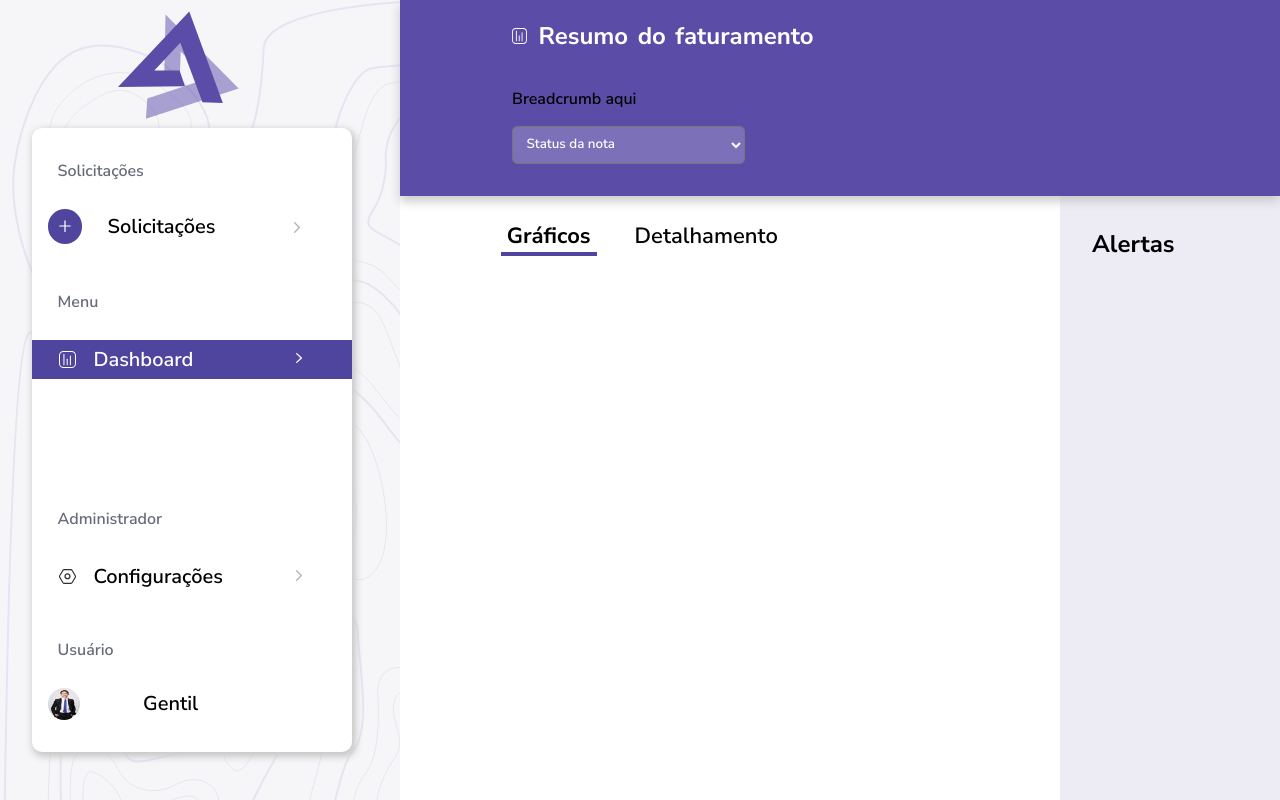
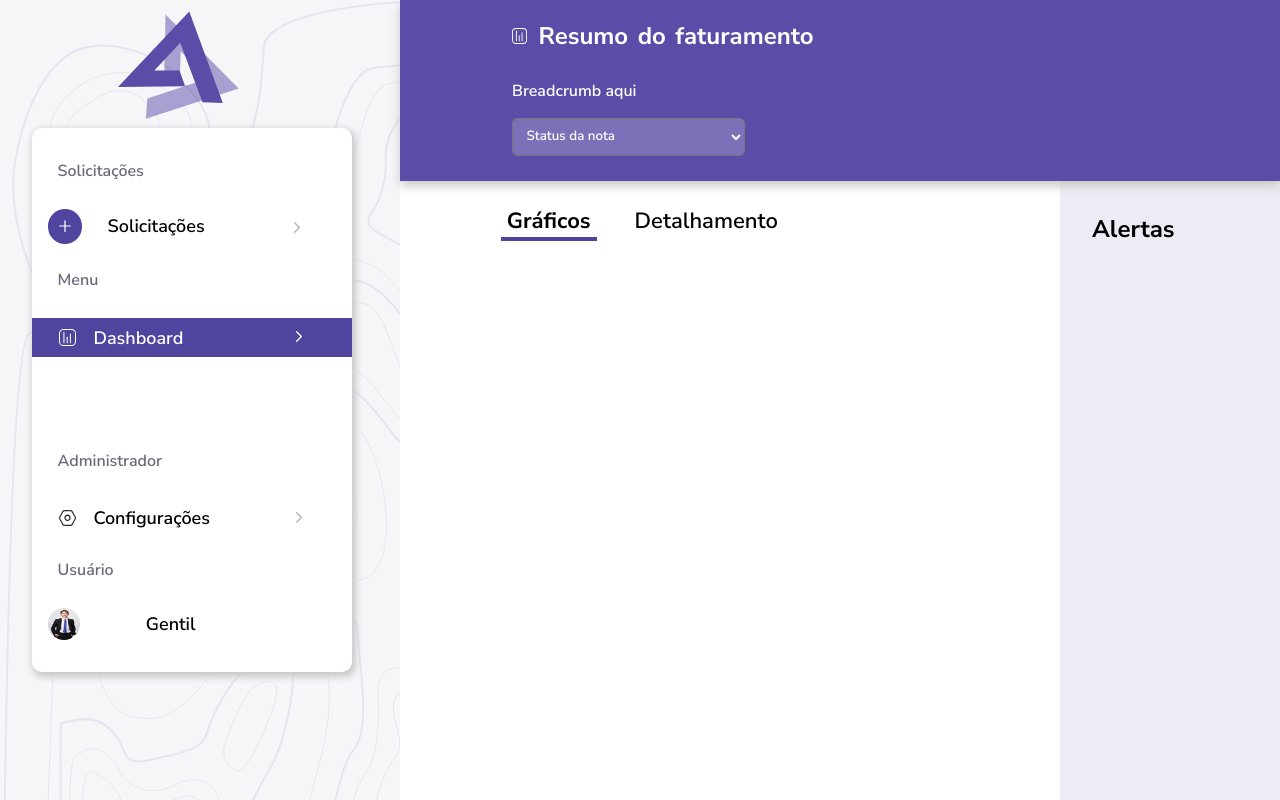
Before and after one commit to gentil-kadson/desafio-front-end, a React (Create React App) app: page /dashboard in a window 1280 px wide. Built offline with nearby package versions, Linux system fonts and the light colour scheme.

Commit message:
final touches before final components

```diff
--- a/src/components/DashboardNav.css
+++ b/src/components/DashboardNav.css
@@ -1,6 +1,6 @@
 #dashboard-nav {
     background-color: #5B4DA7;
-    padding-bottom: 2rem;
+    padding-bottom: 1.6rem;
     box-shadow: 0px 5px 10px rgb(201, 200, 200);
     z-index: 1;
     grid-area: dashboardNav;
@@ -47,3 +47,21 @@ option {
     background-color: white;
     font-weight: bold;
 }
+
+.breadcrumb-container > p {
+    color: white;
+    margin-top: 0.5rem;
+}
+
+/* img[alt="doritos1"], img[alt="doritos2"] {
+    position: absolute;
+}
+
+img[alt="doritos2"] {
+    left: 75rem;
+}
+
+img[alt="doritos1"] {
+    left: 55rem;
+    bottom: 43rem;
+} */
--- a/src/components/UserNav.css
+++ b/src/components/UserNav.css
@@ -2,13 +2,11 @@
     display: grid;
     grid-template-rows: 3fr 5fr 3fr 1fr;
     background: white;
-    height: 70vh;
+    height: 60vh;
     width: 20rem;
     margin-left: 2rem;
     padding-top: 2rem;
     padding-bottom: 2rem;
-    /* grid-column-start: 0;
-    grid-column-end: 1; */
     grid-area: userNav;
     border-radius: 10px;
     box-shadow: 2px 3px 7px 2px rgb(201, 200, 200);
@@ -16,7 +14,7 @@
 
 .user-nav-buttons {
     text-align: left;
-    font-size: 20px;
+    font-size: 18px;
     grid-column-start: 0;
     grid-column-end: 3;
     background-color: white;
```
